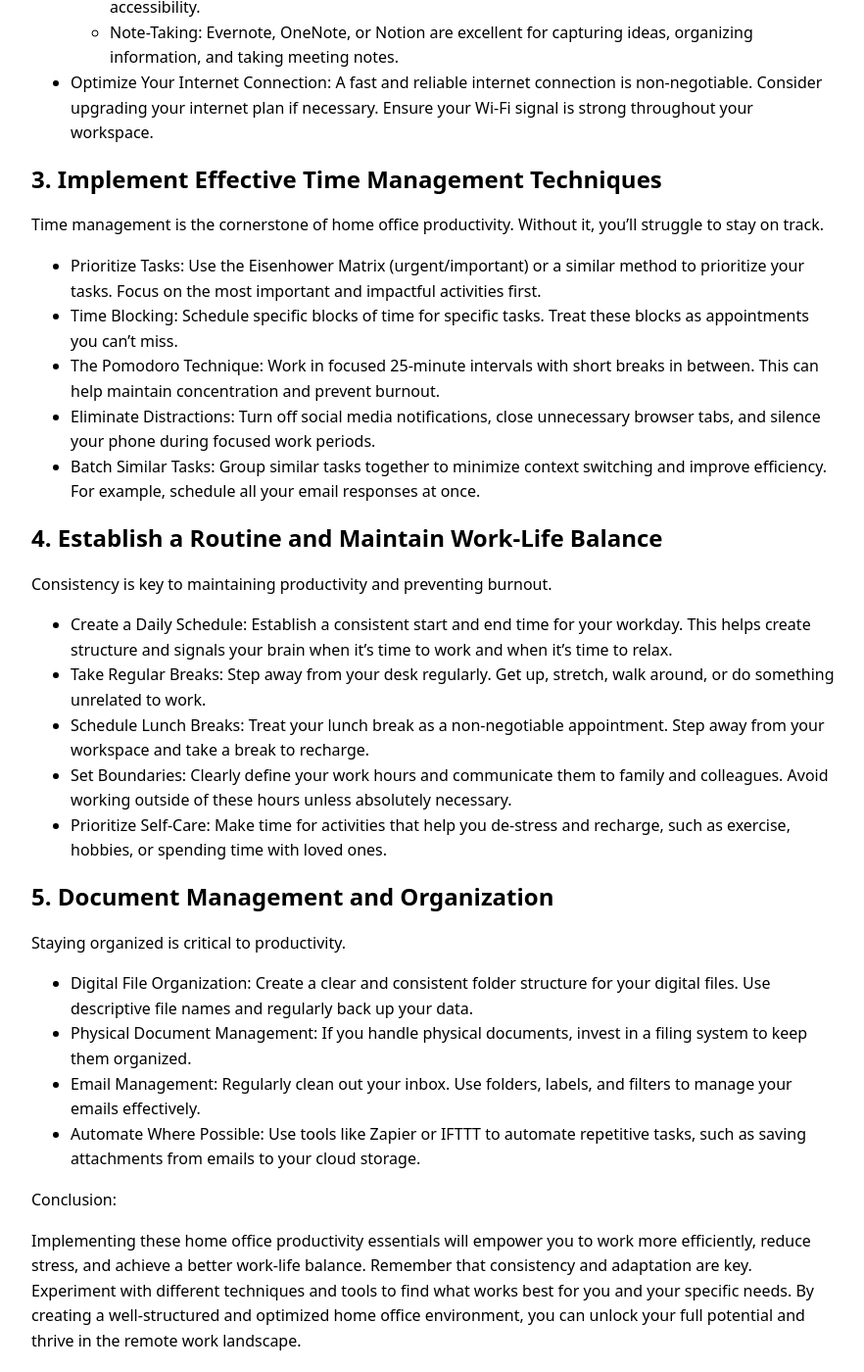
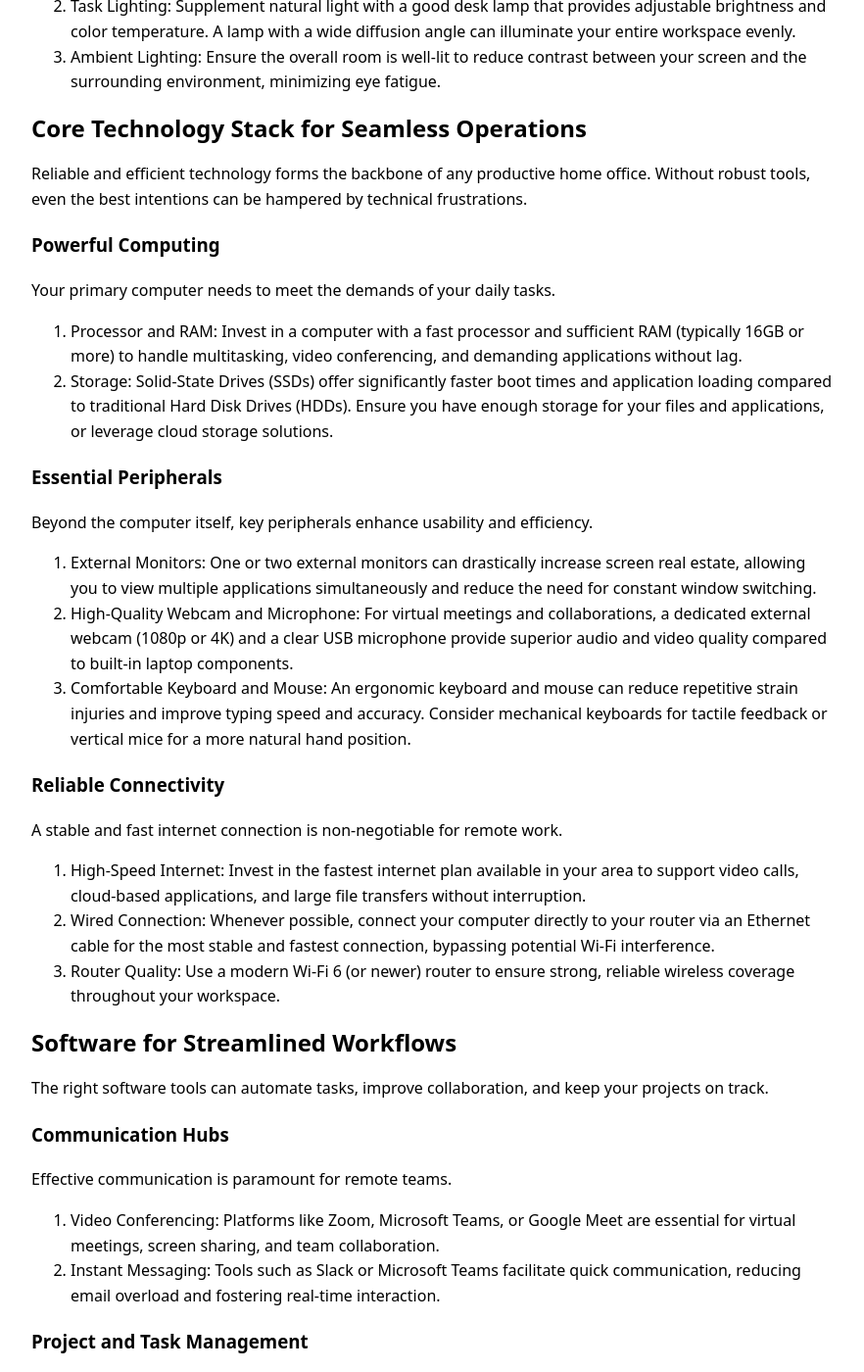
Before and after one commit to ironaclaw/ironaclaw.github.io, a Jekyll site: the page built from _posts/2026-02-15-home-office-productivity-essentials.md, in a window 1280 px wide and 1400 px high, scrolled down 1156 px. Shown: the whole window at 98% size, without its empty margins (198-1080 px from the left). Built offline with Jekyll 4.4.1, drawn with Linux system fonts in a browser that asks for light colours; some of the changed text lies outside the part shown.

Commit message:
Add 2026-02-15-home-office-productivity-essentials.md

```diff
--- a/_posts/2026-02-15-home-office-productivity-essentials.md
+++ b/_posts/2026-02-15-home-office-productivity-essentials.md
@@ -6,71 +6,105 @@ date: '2026-02-15'
 description: ''
 tags: []
 keywords: []
-model_used: gemini-2.0-flash-lite
+model_used: gemini-2.5-flash
 ---
 
-# Home Office Productivity Essentials: Maximize Your Output
+# Home Office Productivity Essentials: Building Your High-Performance Workspace
 
-The modern home office offers unparalleled flexibility, but it also presents unique challenges to productivity. Without the structure of a traditional workplace, distractions abound. To combat this, you need a well-defined system. This article outlines the essential elements for a productive home office setup, focusing on practical steps you can implement immediately.
+Establishing an efficient home office is critical for sustained productivity, whether you are a remote employee, a freelancer, or a small business owner. Beyond simply having a desk and a computer, a truly productive home office integrates ergonomic design, robust technology, and smart software solutions to create an environment conducive to focused work. This guide outlines the essential components to optimize your home office for peak performance.
 
-## 1. Define Your Workspace and Separate Work from Life
+## Ergonomic Foundation for Sustained Comfort
 
-The first, and perhaps most crucial, step is to establish clear boundaries. Your home office should be a dedicated space, physically separate from your living areas. This can be a spare room, a converted closet, or even a clearly defined corner. The key is to mentally associate this space with work.
+Long hours spent at a desk necessitate an ergonomic setup to prevent strain and maintain focus. Investing in the right physical infrastructure is the first step toward a productive workspace.
 
-*   Establish a Dedicated Area: Avoid working from your bed or couch. This blurs the lines between work and relaxation, leading to decreased focus and a less defined work-life balance.
-*   Minimize Distractions: Ensure your workspace is free from clutter and potential interruptions. Close the door, inform family members of your work hours, and silence notifications on your personal devices.
-*   Optimize Lighting and Ergonomics: Proper lighting and an ergonomic setup are critical for both productivity and well-being. Position your desk near a window for natural light, and invest in a comfortable chair and monitor placement that minimizes strain.
+### The Right Desk
 
-## 2. Optimize Your Technology Stack
+Your desk is the command center of your home office.
+1.  Adjustable Height: A standing desk or a desk with a sit-stand converter allows you to alternate between sitting and standing. This reduces sedentary time, improves circulation, and can boost energy levels throughout the day.
+2.  Sufficient Surface Area: Ensure your desk provides ample space for your monitor, keyboard, mouse, documents, and any other tools you regularly use, preventing clutter and promoting an organized workflow.
+3.  Cable Management: Integrated cable trays or simple cable ties are essential for keeping wires organized and out of sight, reducing visual clutter and potential hazards.
 
-Your technology is your primary tool in the home office. A well-chosen and configured tech stack can significantly improve efficiency.
+### Supportive Seating
 
-*   Choose the Right Hardware:
-    *   Computer: Select a computer that meets your needs. Consider a desktop for power and a laptop for portability.
-    *   Monitor: A larger monitor or dual monitors can dramatically increase your workspace and productivity.
-    *   Keyboard and Mouse: Invest in an ergonomic keyboard and mouse to reduce strain.
-    *   Headphones/Microphone: A good headset with noise cancellation is essential for video calls and focused work.
-    *   Printer/Scanner: A reliable printer/scanner is necessary for document management. Consider a multifunction device to save space.
-*   Select Productivity Software:
-    *   Project Management: Tools like Asana, Trello, or Monday.com help you organize tasks, track progress, and collaborate with others.
-    *   Communication: Utilize platforms like Slack, Microsoft Teams, or Google Chat for instant messaging and team communication.
-    *   Video Conferencing: Zoom, Google Meet, and Microsoft Teams are essential for virtual meetings.
-    *   Cloud Storage: Use services like Google Drive, Dropbox, or OneDrive for file storage and accessibility.
-    *   Note-Taking: Evernote, OneNote, or Notion are excellent for capturing ideas, organizing information, and taking meeting notes.
-*   Optimize Your Internet Connection: A fast and reliable internet connection is non-negotiable. Consider upgrading your internet plan if necessary. Ensure your Wi-Fi signal is strong throughout your workspace.
+A high-quality ergonomic chair is a non-negotiable investment for anyone spending significant time at a desk.
+1.  Adjustability: Look for chairs with adjustable seat height, backrest tilt, lumbar support, and armrests. These features allow you to customize the chair to your body, maintaining proper posture and reducing back and neck pain.
+2.  Breathable Material: Mesh or other breathable fabrics can enhance comfort, especially during warmer months or extended work sessions.
 
-## 3. Implement Effective Time Management Techniques
+### Optimal Lighting
 
-Time management is the cornerstone of home office productivity. Without it, you'll struggle to stay on track.
+Proper lighting reduces eye strain and can positively impact mood and energy levels.
+1.  Natural Light: Position your desk to maximize natural light exposure, ideally perpendicular to a window to avoid glare on your screen.
+2.  Task Lighting: Supplement natural light with a good desk lamp that provides adjustable brightness and color temperature. A lamp with a wide diffusion angle can illuminate your entire workspace evenly.
+3.  Ambient Lighting: Ensure the overall room is well-lit to reduce contrast between your screen and the surrounding environment, minimizing eye fatigue.
 
-*   Prioritize Tasks: Use the Eisenhower Matrix (urgent/important) or a similar method to prioritize your tasks. Focus on the most important and impactful activities first.
-*   Time Blocking: Schedule specific blocks of time for specific tasks. Treat these blocks as appointments you can't miss.
-*   The Pomodoro Technique: Work in focused 25-minute intervals with short breaks in between. This can help maintain concentration and prevent burnout.
-*   Eliminate Distractions: Turn off social media notifications, close unnecessary browser tabs, and silence your phone during focused work periods.
-*   Batch Similar Tasks: Group similar tasks together to minimize context switching and improve efficiency. For example, schedule all your email responses at once.
+## Core Technology Stack for Seamless Operations
 
-## 4. Establish a Routine and Maintain Work-Life Balance
+Reliable and efficient technology forms the backbone of any productive home office. Without robust tools, even the best intentions can be hampered by technical frustrations.
 
-Consistency is key to maintaining productivity and preventing burnout.
+### Powerful Computing
 
-*   Create a Daily Schedule: Establish a consistent start and end time for your workday. This helps create structure and signals your brain when it's time to work and when it's time to relax.
-*   Take Regular Breaks: Step away from your desk regularly. Get up, stretch, walk around, or do something unrelated to work.
-*   Schedule Lunch Breaks: Treat your lunch break as a non-negotiable appointment. Step away from your workspace and take a break to recharge.
-*   Set Boundaries: Clearly define your work hours and communicate them to family and colleagues. Avoid working outside of these hours unless absolutely necessary.
-*   Prioritize Self-Care: Make time for activities that help you de-stress and recharge, such as exercise, hobbies, or spending time with loved ones.
+Your primary computer needs to meet the demands of your daily tasks.
+1.  Processor and RAM: Invest in a computer with a fast processor and sufficient RAM (typically 16GB or more) to handle multitasking, video conferencing, and demanding applications without lag.
+2.  Storage: Solid-State Drives (SSDs) offer significantly faster boot times and application loading compared to traditional Hard Disk Drives (HDDs). Ensure you have enough storage for your files and applications, or leverage cloud storage solutions.
 
-## 5. Document Management and Organization
+### Essential Peripherals
 
-Staying organized is critical to productivity.
+Beyond the computer itself, key peripherals enhance usability and efficiency.
+1.  External Monitors: One or two external monitors can drastically increase screen real estate, allowing you to view multiple applications simultaneously and reduce the need for constant window switching.
+2.  High-Quality Webcam and Microphone: For virtual meetings and collaborations, a dedicated external webcam (1080p or 4K) and a clear USB microphone provide superior audio and video quality compared to built-in laptop components.
+3.  Comfortable Keyboard and Mouse: An ergonomic keyboard and mouse can reduce repetitive strain injuries and improve typing speed and accuracy. Consider mechanical keyboards for tactile feedback or vertical mice for a more natural hand position.
 
-*   Digital File Organization: Create a clear and consistent folder structure for your digital files. Use descriptive file names and regularly back up your data.
-*   Physical Document Management: If you handle physical documents, invest in a filing system to keep them organized.
-*   Email Management: Regularly clean out your inbox. Use folders, labels, and filters to manage your emails effectively.
-*   Automate Where Possible: Use tools like Zapier or IFTTT to automate repetitive tasks, such as saving attachments from emails to your cloud storage.
+### Reliable Connectivity
 
-Conclusion:
+A stable and fast internet connection is non-negotiable for remote work.
+1.  High-Speed Internet: Invest in the fastest internet plan available in your area to support video calls, cloud-based applications, and large file transfers without interruption.
+2.  Wired Connection: Whenever possible, connect your computer directly to your router via an Ethernet cable for the most stable and fastest connection, bypassing potential Wi-Fi interference.
+3.  Router Quality: Use a modern Wi-Fi 6 (or newer) router to ensure strong, reliable wireless coverage throughout your workspace.
 
-Implementing these home office productivity essentials will empower you to work more efficiently, reduce stress, and achieve a better work-life balance. Remember that consistency and adaptation are key. Experiment with different techniques and tools to find what works best for you and your specific needs. By creating a well-structured and optimized home office environment, you can unlock your full potential and thrive in the remote work landscape.
+## Software for Streamlined Workflows
+
+The right software tools can automate tasks, improve collaboration, and keep your projects on track.
+
+### Communication Hubs
+
+Effective communication is paramount for remote teams.
+1.  Video Conferencing: Platforms like Zoom, Microsoft Teams, or Google Meet are essential for virtual meetings, screen sharing, and team collaboration.
+2.  Instant Messaging: Tools such as Slack or Microsoft Teams facilitate quick communication, reducing email overload and fostering real-time interaction.
+
+### Project and Task Management
+
+Keeping track of tasks and deadlines is crucial for productivity.
+1.  Project Management Software: Tools like Asana, Trello, Monday.com, or ClickUp help organize projects, assign tasks, set deadlines, and track progress, providing clear visibility for individuals and teams.
+2.  Note-Taking Applications: Evernote, OneNote, or Notion offer robust features for capturing ideas, organizing research, and creating digital notebooks, ensuring no important detail is lost.
+
+### Digital Organization
+
+Managing files and documents efficiently is key to avoiding wasted time.
+1.  Cloud Storage: Services like Google Drive, Dropbox, or OneDrive provide secure storage, easy file sharing, and synchronization across devices, ensuring your data is accessible and backed up.
+2.  Password Manager: A secure password manager (e.g., LastPass, 1Password, Bitwarden) is vital for cybersecurity and efficiency, allowing you to generate and store strong, unique passwords for all your accounts.
+
+## Cultivating a Productive Environment
+
+Beyond hardware and software, the overall environment and proactive measures contribute significantly to productivity.
+
+### Minimize Distractions
+
+A focused mind is a productive mind.
+1.  Noise Cancellation: Invest in quality noise-canceling headphones to block out household sounds or external distractions.
+2.  Designated Workspace: If possible, establish a dedicated room or corner solely for work to mentally separate your professional and personal life.
+3.  Digital Declutter: Utilize browser extensions or software that blocks distracting websites during work hours. Turn off non-essential notifications on your computer and phone.
+
+### Power Management and Backup
+
+Protect your work and maintain continuity.
+1.  Uninterruptible Power Supply (UPS): A UPS provides battery backup power for your computer and essential peripherals during power outages, giving you time to save your work and shut down safely.
+2.  Surge Protectors: Protect your valuable electronics from power surges with quality surge protector strips.
+
+### Cybersecurity Fundamentals
+
+Protecting your data is as important as creating it.
+1.  Antivirus Software: Install and regularly update reputable antivirus and anti-malware software on all your devices.
+2.  Regular Backups: Implement a routine for backing up
 
 ## Conclusion
-Implementing these home office productivity essentials will empower you to work more efficiently, reduce stress, and achieve a better work-life balance. Remember that consistency and adaptation are key. Experiment with different techniques and tools to find what works best for you and your specific needs. By creating a well-structured and optimized home office environment, you can unlock your full potential and thrive in the remote work landscape.
+In conclusion, optimizing your home office for productivity involves a combination of essential tools, a focused environment, and robust security measures. By implementing cloud storage, password management, and distraction-reduction techniques, you can create a workspace that fosters efficiency. Prioritizing power management and cybersecurity further safeguards your work and data, ensuring a productive and secure home office experience.
```
